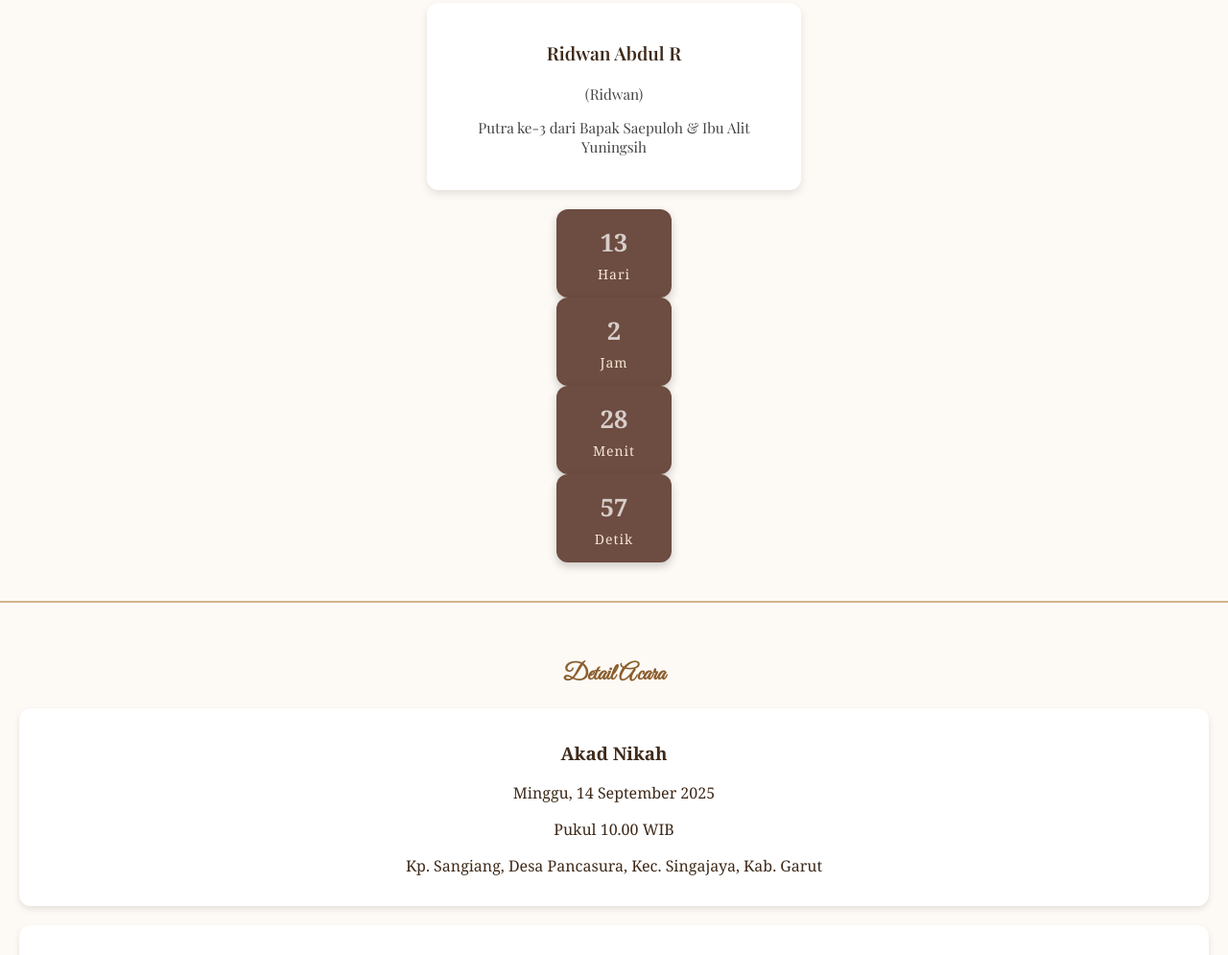
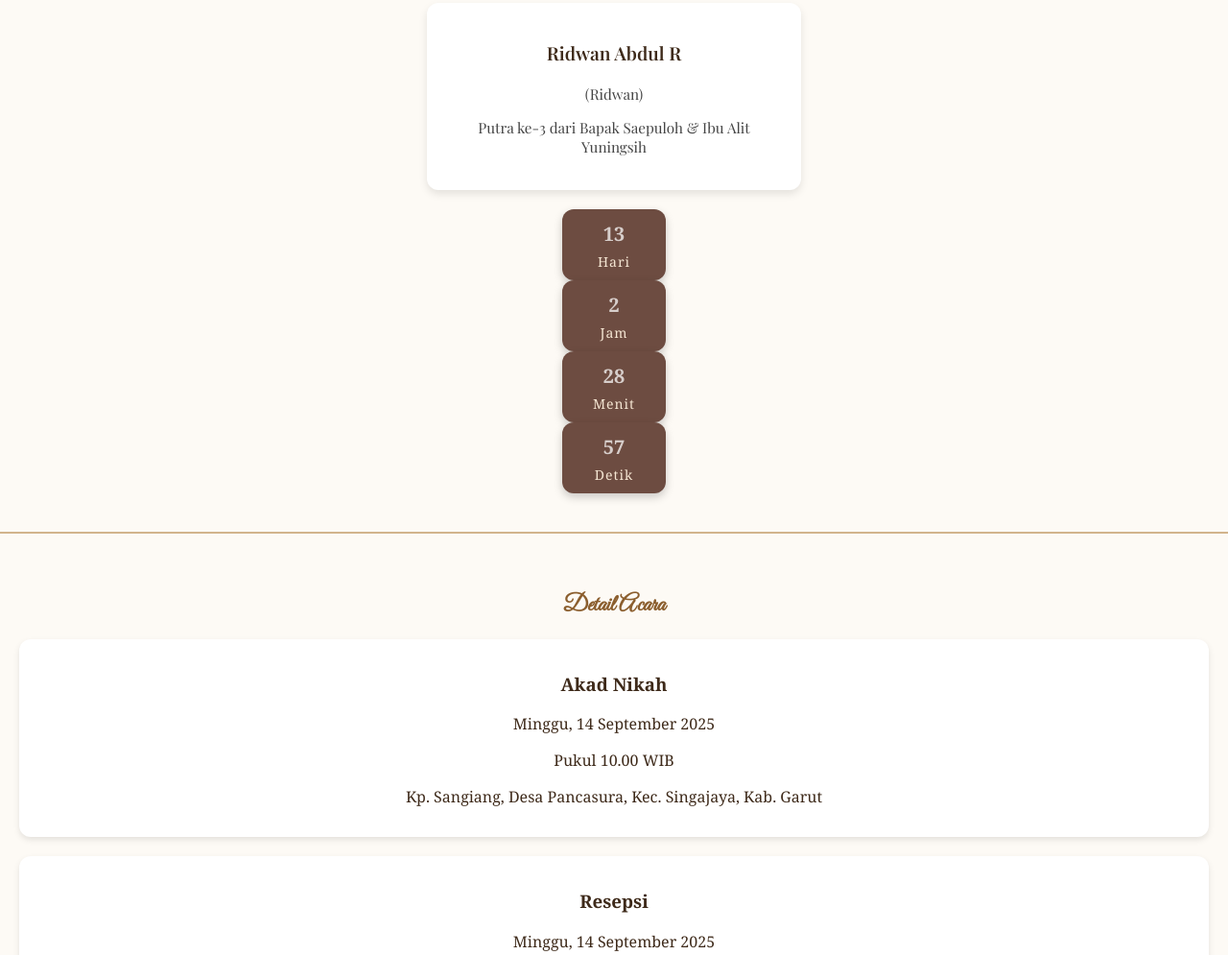
Before and after one commit to dinda1235/undangan-Ridwan-Gina, a plain HTML site: page index.html in a window 1280 px wide. Shown: the part 903-1898 px from the top of the page at 96% size. Drawn offline with nearby package versions, Linux system fonts and the light colour scheme.

Commit message:
Update index.html
update countdown

```diff
--- a/index.html
+++ b/index.html
@@ -99,7 +99,7 @@ h2 {
    .countdown-item {
   background: #6d4c41;
   color: #fff;
-  padding: 15px 20px;   /* ubah jadi lebih kecil */
+  padding: 10px 14px;   /* ubah jadi lebih kecil */
   border-radius: 12px;
   text-align: center;
   min-width: 80px;      /* bisa diperkecil */
@@ -109,7 +109,7 @@ h2 {
 
 .countdown-item span {
   display: block;
-  font-size: 28px;      /* ubah jadi lebih kecil, misalnya 20px */
+  font-size: 22px;      /* ubah jadi lebih kecil, misalnya 20px */
   font-weight: bold;
   animation: fadeZoom 1s infinite alternate;
 }
```
